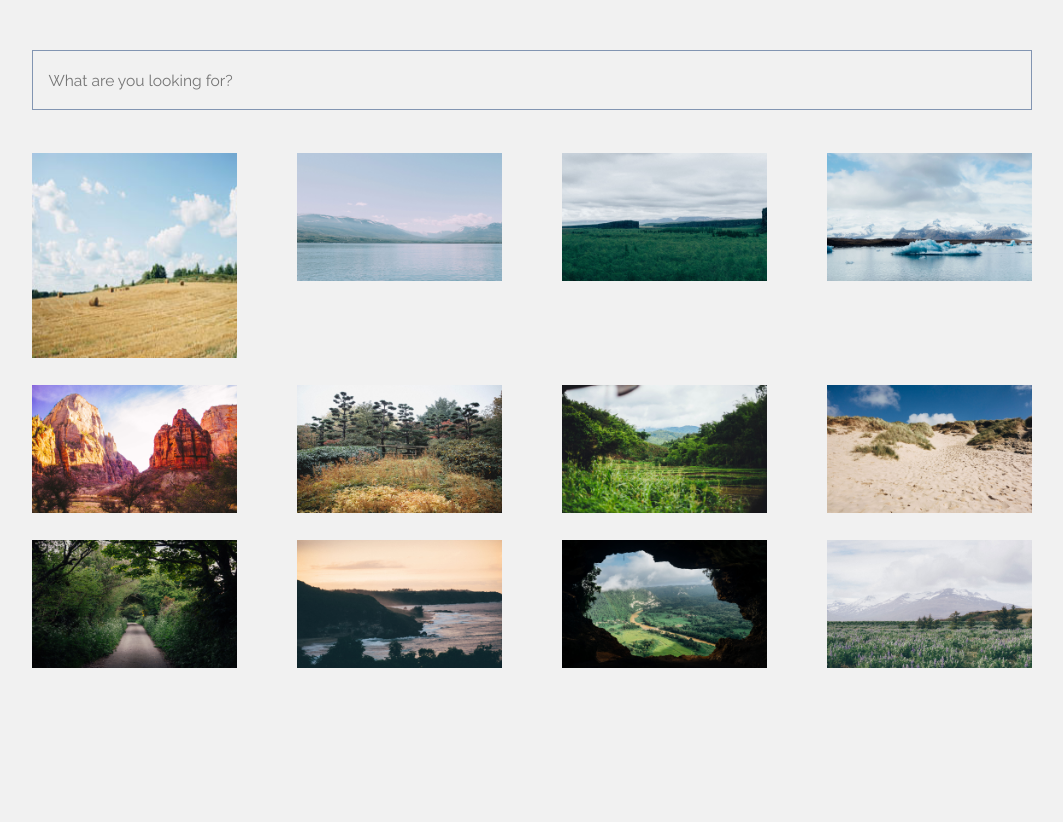
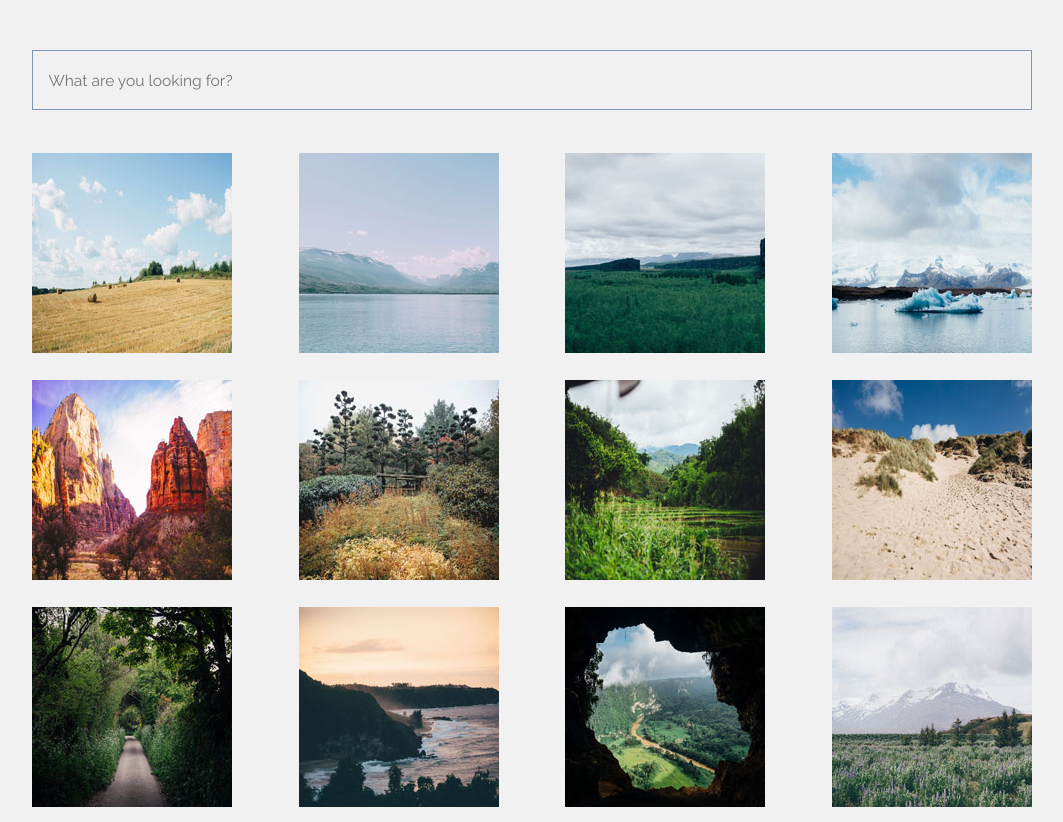
Before and after one commit to nytorq/Project-4-Interactive-Photo-Gallery, a plain HTML site: page index.html in a window 1280 px wide. Shown: the part 111-933 px from the top of the page, without its empty margins (108-1171 px from the left). Before the commit the page ends 800 px from the top, so only its background shows below. Drawn offline with nearby package versions, Linux system fonts and the light colour scheme.

Commit message:
Final polish to meet recent feedback (#6)
1 Made some CSS changes to fit desktop mockup
2. Search input is now case insensitive

```diff
--- a/css/styles.css
+++ b/css/styles.css
@@ -118,7 +118,7 @@ input:focus {
 
 		/* ---- Pictures, Images, and Graphics ---- */
 		.photo {
-			width: 47.3%;
+			max-width: 200px;
     	margin-bottom: 2em;
 		}
 
@@ -139,7 +139,7 @@ input:focus {
 		}
 		/* ---- Pictures, Images, and Graphics ---- */
 		.photo {
-			max-width: 20%;
+			max-width: 200px;
 			margin: 1em;
 		}
     /* ---- Labels & Inputs ---- */
--- a/index.html
+++ b/index.html
@@ -11,24 +11,11 @@
   </head>
   <body>
     <div class="container">
-      <h1>Charlie's Interactive Photo Gallery</h1>
+      <h1>The Interactive Photo Gallery</h1>
       <input type="text" id="search_input" placeholder="What are you looking for?" onkeyup="search()"/>
         <div id="photoGallery">
 
           <a href="photo_gallery_v3/photos/01.jpg" class="photo">
-            <!--
-
-            <img
-            sizes="(max-width: 320px) 200px,
-                   90vw"
-            srcset="photo_gallery_v3/photos/01.jpg 1920w,
-                    photo_gallery_v3/photos/thumbnails/01.jpg 200w"
-            src="photo_gallery_v3/photos/thumbnails/01.jpg"
-            alt="I love hay bales. Took this snap on a drive through the countryside past some straw fields."
-            title="Hay Bales"
-            class="image"/>
-
-            -->
 
             <img
             src="photo_gallery_v3/photos/thumbnails/01.jpg"
@@ -41,10 +28,6 @@
 
           <a href="photo_gallery_v3/photos/02.jpg" class="photo">
             <img
-            sizes="(max-width: 320px) 200px,
-                   90vw"
-            srcset="photo_gallery_v3/photos/02.jpg 1920w,
-                    photo_gallery_v3/photos/thumbnails/02.jpg 200w"
             src="photo_gallery_v3/photos/thumbnails/02.jpg"
             alt="The lake was so calm today. We had a great view of the snow on the mountains from here."
             title="Lake"
@@ -53,10 +36,6 @@
 
           <a href="photo_gallery_v3/photos/03.jpg" class="photo">
             <img
-            sizes="(max-width: 320px) 200px,
-                   90vw"
-            srcset="photo_gallery_v3/photos/03.jpg 1920w,
-                    photo_gallery_v3/photos/thumbnails/03.jpg 200w"
             src="photo_gallery_v3/photos/thumbnails/03.jpg"
             alt="I hiked to the top of the mountain and got this picture of the canyon and trees below."
             title="Canyon"
@@ -65,10 +44,6 @@
 
           <a href="photo_gallery_v3/photos/04.jpg" class="photo">
             <img
-            sizes="(max-width: 320px) 200px,
-                   90vw"
-            srcset="photo_gallery_v3/photos/04.jpg 1920w,
-                    photo_gallery_v3/photos/thumbnails/04.jpg 200w"
             src="photo_gallery_v3/photos/thumbnails/04.jpg"
             alt="It was amazing to see an iceberg up close, it was so cold but didn’t snow today."
             title="Iceberg"
@@ -77,10 +52,6 @@
 
           <a href="photo_gallery_v3/photos/05.jpg" class="photo">
             <img
-            sizes="(max-width: 320px) 200px,
-                   90vw"
-            srcset="photo_gallery_v3/photos/05.jpg 1920w,
-                    photo_gallery_v3/photos/thumbnails/05.jpg 200w"
             src="photo_gallery_v3/photos/thumbnails/05.jpg"
             alt="The red cliffs were beautiful. It was really hot in the desert but we did a lot of walking through the canyons."
             title="Desert"
@@ -89,10 +60,6 @@
 
           <a href="photo_gallery_v3/photos/06.jpg" class="photo">
             <img
-            sizes="(max-width: 320px) 200px,
-                   90vw"
-            srcset="photo_gallery_v3/photos/06.jpg 1920w,
-                    photo_gallery_v3/photos/thumbnails/06.jpg 200w"
             src="photo_gallery_v3/photos/thumbnails/06.jpg"
             alt="Fall is coming, I love when the leaves on the trees start to change color."
             title="Fall"
@@ -101,10 +68,6 @@
 
           <a href="photo_gallery_v3/photos/07.jpg" class="photo">
             <img
-            sizes="(max-width: 320px) 200px,
-                   90vw"
-            srcset="photo_gallery_v3/photos/07.jpg 1920w,
-                    photo_gallery_v3/photos/thumbnails/07.jpg 200w"
             src="photo_gallery_v3/photos/thumbnails/07.jpg"
             alt="I drove past this plantation yesterday, everything is so green!"
             title="Plantation"
@@ -113,10 +76,6 @@
 
           <a href="photo_gallery_v3/photos/08.jpg" class="photo">
             <img
-            sizes="(max-width: 320px) 200px,
-                   90vw"
-            srcset="photo_gallery_v3/photos/08.jpg 1920w,
-                    photo_gallery_v3/photos/thumbnails/08.jpg 200w"
             src="photo_gallery_v3/photos/thumbnails/08.jpg"
             alt="My summer vacation to the Oregon Coast. I love the sandy dunes!"
             title="Dunes"
@@ -125,10 +84,6 @@
 
           <a href="photo_gallery_v3/photos/09.jpg" class="photo">
             <img
-            sizes="(max-width: 320px) 200px,
-                   90vw"
-            srcset="photo_gallery_v3/photos/09.jpg 1920w,
-                    photo_gallery_v3/photos/thumbnails/09.jpg 200w"
             src="photo_gallery_v3/photos/thumbnails/09.jpg"
             alt="We enjoyed a quiet stroll down this countryside lane."
             title="Countryside Lane"
@@ -137,10 +92,6 @@
 
           <a href="photo_gallery_v3/photos/10.jpg" class="photo">
             <img
-            sizes="(max-width: 320px) 200px,
-                   90vw"
-            srcset="photo_gallery_v3/photos/10.jpg 1920w,
-                    photo_gallery_v3/photos/thumbnails/10.jpg 200w"
             src="photo_gallery_v3/photos/thumbnails/10.jpg"
             alt="Sunset at the coast! The sky turned a lovely shade of orange."
             title="Sunset"
@@ -149,10 +100,6 @@
 
           <a href="photo_gallery_v3/photos/11.jpg" class="photo">
             <img
-            sizes="(max-width: 320px) 200px,
-                   90vw"
-            srcset="photo_gallery_v3/photos/11.jpg 1920w,
-                    photo_gallery_v3/photos/thumbnails/11.jpg 200w"
             src="photo_gallery_v3/photos/thumbnails/11.jpg"
             alt="I did a tour of a cave today and the view of the landscape below was breathtaking."
             title="Cave"
@@ -161,10 +108,6 @@
 
           <a href="photo_gallery_v3/photos/12.jpg" class="photo">
             <img
-            sizes="(max-width: 320px) 200px,
-                   90vw"
-            srcset="photo_gallery_v3/photos/12.jpg 1920w,
-                    photo_gallery_v3/photos/thumbnails/12.jpg 200w"
             src="photo_gallery_v3/photos/thumbnails/12.jpg"
             alt="I walked through this meadow of bluebells and got a good view of the snow on the mountain before the fog came in."
             title="Bluebells"
--- a/scripts/search.js
+++ b/scripts/search.js
@@ -2,32 +2,15 @@
 const search = () => {
   const input = document.getElementById('search_input');
   const imageArray = document.getElementsByClassName("image");
-  let filter = input.value;
+  let filter = input.value.toUpperCase();
   for (i=0; i<imageArray.length ; i++) {
-    if (imageArray[i].alt.search(filter) < 0) {
-      imageArray[i].style.display = "none";
+    imageArray[i].alt = imageArray[i].alt.toUpperCase();
+    if (input.value ==="") {
+      imageArray[i].style.opacity = "inherit";
+    } else if (imageArray[i].alt.search(filter) < 0){
+      imageArray[i].style.opacity = "0.05";
     } else {
-      imageArray[i].style.display = "inherit";
+      imageArray[i].style.opacity = "inherit";
     }
   }
 };
-
-/*
-Create a variable for input.
-Then
-Use a for loop to grab every single alt text tied to an image
-  1. Create an object literal. Empty
-  2. Enter and create new objects of all 12 pictures on the page. They should have the following
-  keys and values:
-    1. Image: 01
-    2. alt: "string of alt text"
-2. Store them in a local variable
-3. Use a for loop (or whatever kind of loop) and search within the alt text of each image for matches.
-4. If there is no match, set the display property of the <img>'s parent to none'
-
-if (imageArray[0].alt.search(filter) > -1) {imageArray[0].style.display = "none";}
-
-for (i=0; i<9; i++)
-
-*/
-//Functions
```
